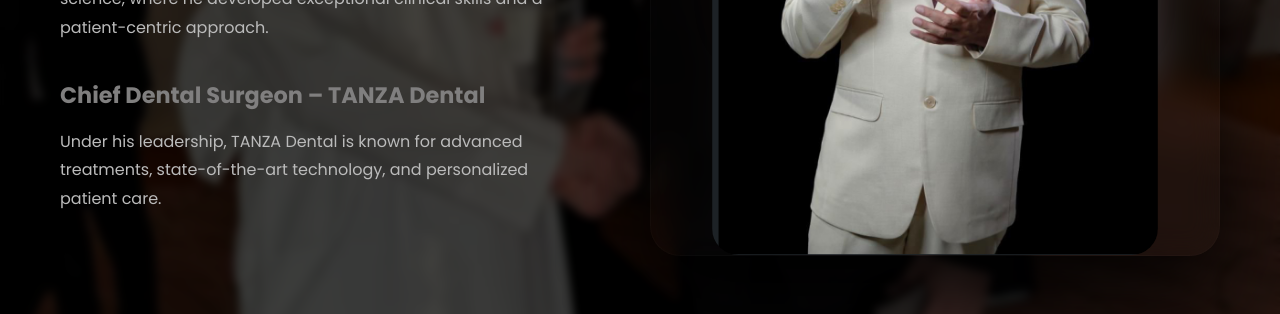
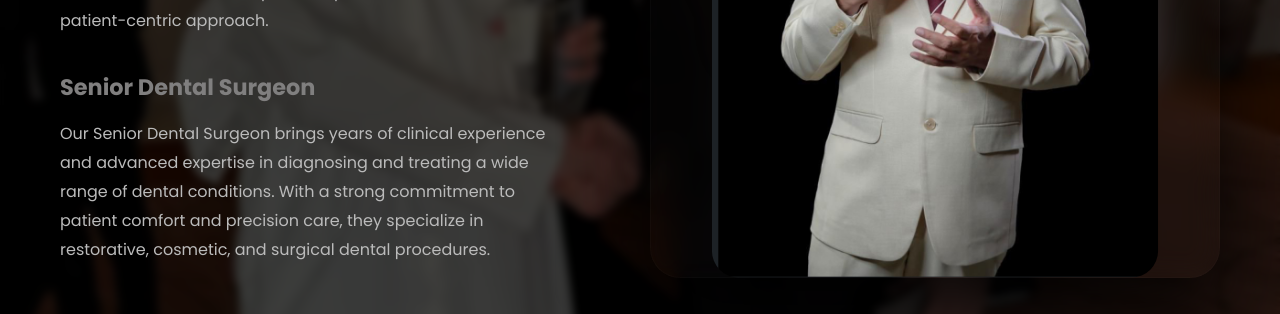
Before and after one commit to Judin-kg/Dr-Shareef-Project, a React (Create React App) app: page /about in a window 1280 px wide. Shown: the part 1918-2232 px from the top of the page. Built offline with nearby package versions, Linux system fonts and the light colour scheme; no server answers.

Commit message:
upgated about

```diff
--- a/src/pages/About.jsx
+++ b/src/pages/About.jsx
@@ -413,10 +413,12 @@ export default function About() {
           </div>
 
           <div className="about-block fade-in delay-2">
-            <h3>Chief Dental Surgeon – TANZA Dental</h3>
+            <h3>Senior Dental Surgeon</h3>
             <p>
-              Under his leadership, TANZA Dental is known for advanced treatments,
-              state-of-the-art technology, and personalized patient care.
+              Our Senior Dental Surgeon brings years of clinical experience and advanced
+    expertise in diagnosing and treating a wide range of dental conditions.
+    With a strong commitment to patient comfort and precision care, they
+    specialize in restorative, cosmetic, and surgical dental procedures.
             </p>
           </div>
         </div>
```
